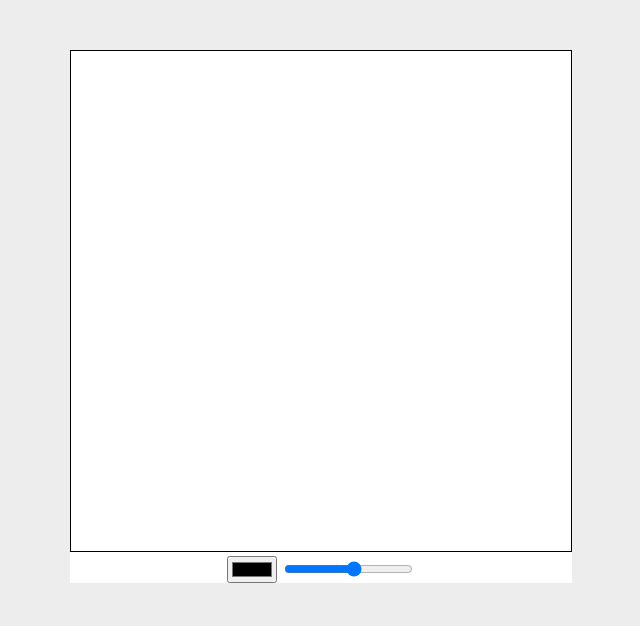
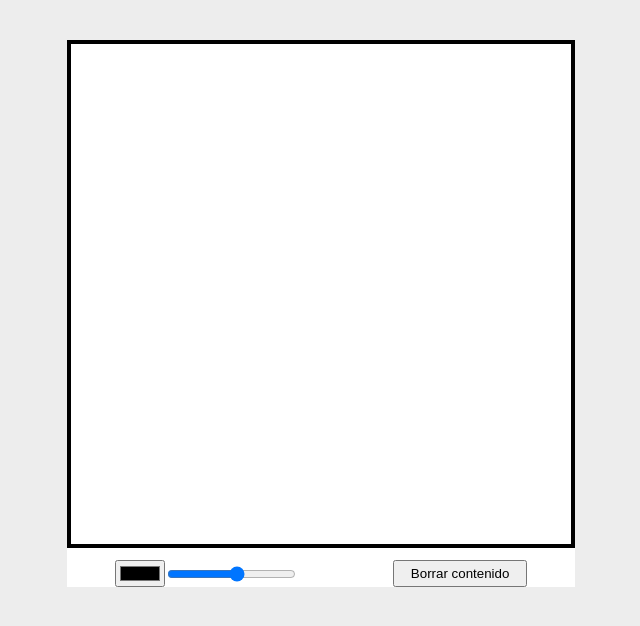
Before and after one commit to TheJunger/Simple-paint-web, a plain HTML site: page Paint.html in a window 1280 px wide. Shown: the whole page, without its empty margins (319-959 px from the left). Drawn offline with Linux system fonts and the light colour scheme.

Commit message:
clear all button add, readme add, minor styles change

```diff
--- a/Paint.css
+++ b/Paint.css
@@ -6,13 +6,32 @@ body{
 }
 
 .canvas{
-    border: 1px solid #000;
+    border: 0.5vh solid #000;
+
 }
 
 .editor {
-    margin: 30px;
+    margin: 10vh;
     background: #fff;
     width: fit-content;
     margin: auto;
-    margin-top: 50px;
+    margin-top: 5vh;
 }
+
+.stylesCont{
+    display: flex;
+    justify-content: center;
+    align-items: center;
+}
+
+.btnCont{
+    margin-top: 1vh;
+    display: flex;
+    justify-content: space-around;
+    align-items: center;
+
+}
+
+.borrar{
+    padding: 0.5vh 2vh;
+}
--- a/Paint.html
+++ b/Paint.html
@@ -9,9 +9,12 @@
     <body>
         <div class="editor">
             <canvas class="canvas" width="500" height="500"></canvas>
-            <div>
-                <input type="color" class="color">
-                <input type="range" min="1" max="10" class="lw">
+            <div class="btnCont">
+                <div class="stylesCont">
+                    <input type="color" class="color">
+                    <input type="range" min="1" max="10" class="lw">
+                </div>
+                <button class="borrar">Borrar contenido</button>
             </div>
         </div>
         <script src="Paint.js"></script>
--- a/Paint.js
+++ b/Paint.js
@@ -34,3 +34,8 @@ const dibujar = (x1,y1,x2,y2)=>{
     ctx.lineTo(x2,y2)
     ctx.stroke()
 }
+
+const botonBorrar = document.querySelector(".borrar");
+botonBorrar.addEventListener("click", () => {
+    ctx.clearRect(0, 0, canvas.width, canvas.height);
+  })
```
Also changed, not shown: 1 other file.
